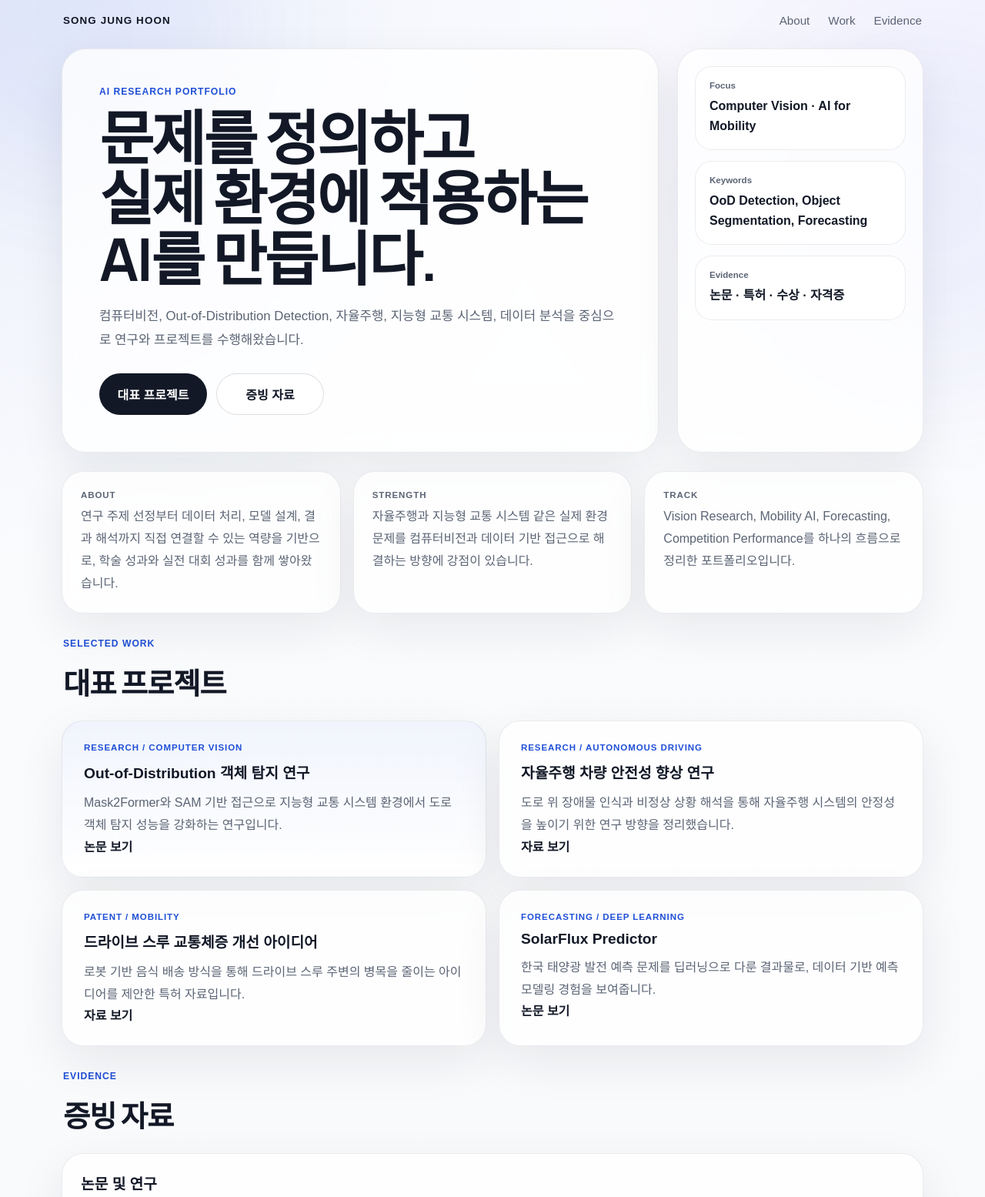
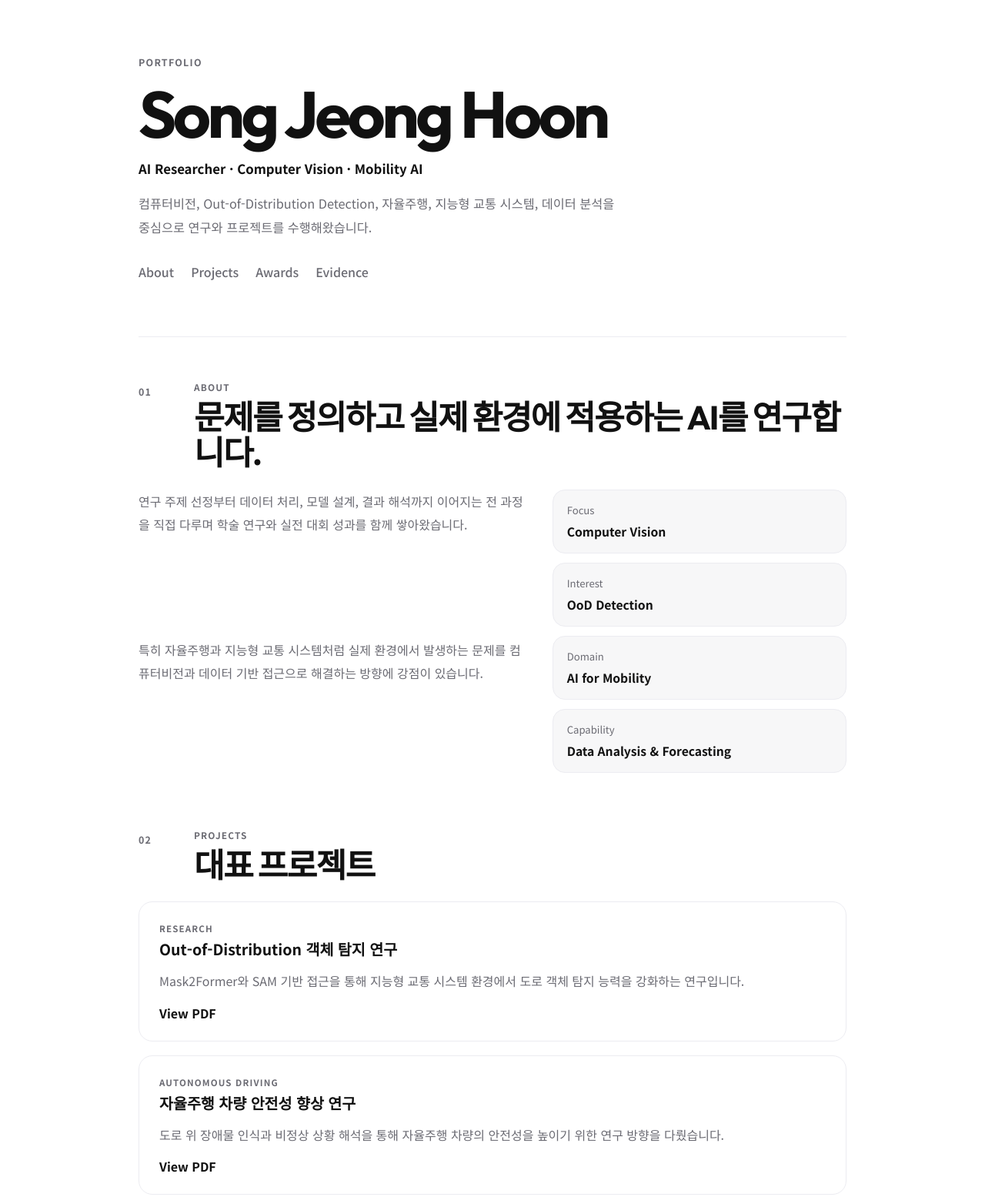
Before and after one commit to hon121215/portfolio, a plain HTML site: page index.html in a window 1280 px wide. Shown: the part 20-1575 px from the top of the page at 77% size. Drawn offline with Linux system fonts and the light colour scheme; a web font is replaced by a local one.

Commit message:
Restructure portfolio layout

```diff
--- a/index.html
+++ b/index.html
@@ -3,142 +3,179 @@
 <head>
   <meta charset="UTF-8">
   <meta name="viewport" content="width=device-width, initial-scale=1.0">
-  <title>송정훈 | Portfolio</title>
-  <meta name="description" content="송정훈의 AI, 컴퓨터비전, 데이터 분석, 지능형 교통 시스템 포트폴리오">
+  <title>Song Jeong Hoon | Portfolio</title>
+  <meta name="description" content="Song Jeong Hoon portfolio - AI research, computer vision, mobility AI, and data analysis">
   <link rel="preconnect" href="https://fonts.googleapis.com">
   <link rel="preconnect" href="https://fonts.gstatic.com" crossorigin>
-  <link href="https://fonts.googleapis.com/css2?family=IBM+Plex+Sans+KR:wght@400;500;600;700&family=Manrope:wght@600;700;800&display=swap" rel="stylesheet">
+  <link href="https://fonts.googleapis.com/css2?family=Noto+Sans+KR:wght@400;500;700&family=Outfit:wght@500;600;700;800&display=swap" rel="stylesheet">
   <link rel="stylesheet" href="styles.css">
 </head>
 <body>
-  <div class="background-orb orb-left"></div>
-  <div class="background-orb orb-right"></div>
-
   <div class="site">
     <header class="hero">
-      <nav class="topbar">
-        <div class="brand">SONG JUNG HOON</div>
-        <div class="toplinks">
+      <div class="hero-inner">
+        <p class="hero-label">Portfolio</p>
+        <h1>Song Jeong Hoon</h1>
+        <p class="hero-role">AI Researcher · Computer Vision · Mobility AI</p>
+        <p class="hero-summary">
+          컴퓨터비전, Out-of-Distribution Detection, 자율주행, 지능형 교통 시스템,
+          데이터 분석을 중심으로 연구와 프로젝트를 수행해왔습니다.
+        </p>
+        <nav class="hero-nav">
           <a href="#about">About</a>
-          <a href="#work">Work</a>
+          <a href="#projects">Projects</a>
+          <a href="#awards">Awards</a>
           <a href="#evidence">Evidence</a>
-        </div>
-      </nav>
-
-      <div class="hero-grid">
-        <section class="hero-main">
-          <p class="eyebrow">AI RESEARCH PORTFOLIO</p>
-          <h1>문제를 정의하고<br>실제 환경에 적용하는 AI를 만듭니다.</h1>
-          <p class="hero-text">
-            컴퓨터비전, Out-of-Distribution Detection, 자율주행, 지능형 교통 시스템,
-            데이터 분석을 중심으로 연구와 프로젝트를 수행해왔습니다.
-          </p>
-          <div class="hero-actions">
-            <a class="button primary" href="#work">대표 프로젝트</a>
-            <a class="button ghost" href="#evidence">증빙 자료</a>
-          </div>
-        </section>
-
-        <aside class="hero-side">
-          <div class="info-block">
-            <span class="info-label">Focus</span>
-            <strong>Computer Vision · AI for Mobility</strong>
-          </div>
-          <div class="info-block">
-            <span class="info-label">Keywords</span>
-            <strong>OoD Detection, Object Segmentation, Forecasting</strong>
-          </div>
-          <div class="info-block">
-            <span class="info-label">Evidence</span>
-            <strong>논문 · 특허 · 수상 · 자격증</strong>
-          </div>
-        </aside>
+        </nav>
       </div>
     </header>
 
-    <main>
-      <section class="section intro-strip" id="about">
-        <div class="intro-card">
-          <span class="mini-label">About</span>
-          <p>
-            연구 주제 선정부터 데이터 처리, 모델 설계, 결과 해석까지 직접 연결할 수 있는 역량을
-            기반으로, 학술 성과와 실전 대회 성과를 함께 쌓아왔습니다.
-          </p>
+    <main class="content">
+      <section class="section" id="about">
+        <div class="section-head">
+          <span class="section-index">01</span>
+          <div>
+            <p class="section-kicker">About</p>
+            <h2>문제를 정의하고 실제 환경에 적용하는 AI를 연구합니다.</h2>
+          </div>
         </div>
-        <div class="intro-card">
-          <span class="mini-label">Strength</span>
-          <p>
-            자율주행과 지능형 교통 시스템 같은 실제 환경 문제를 컴퓨터비전과 데이터 기반 접근으로
-            해결하는 방향에 강점이 있습니다.
-          </p>
-        </div>
-        <div class="intro-card">
-          <span class="mini-label">Track</span>
-          <p>
-            Vision Research, Mobility AI, Forecasting, Competition Performance를 하나의 흐름으로
-            정리한 포트폴리오입니다.
-          </p>
+        <div class="about-grid">
+          <div class="about-text">
+            <p>
+              연구 주제 선정부터 데이터 처리, 모델 설계, 결과 해석까지 이어지는 전 과정을 직접 다루며
+              학술 연구와 실전 대회 성과를 함께 쌓아왔습니다.
+            </p>
+            <p>
+              특히 자율주행과 지능형 교통 시스템처럼 실제 환경에서 발생하는 문제를
+              컴퓨터비전과 데이터 기반 접근으로 해결하는 방향에 강점이 있습니다.
+            </p>
+          </div>
+          <div class="about-points">
+            <div class="mini-card">
+              <span>Focus</span>
+              <strong>Computer Vision</strong>
+            </div>
+            <div class="mini-card">
+              <span>Interest</span>
+              <strong>OoD Detection</strong>
+            </div>
+            <div class="mini-card">
+              <span>Domain</span>
+              <strong>AI for Mobility</strong>
+            </div>
+            <div class="mini-card">
+              <span>Capability</span>
+              <strong>Data Analysis & Forecasting</strong>
+            </div>
+          </div>
         </div>
       </section>
 
-      <section class="section" id="work">
+      <section class="section" id="projects">
         <div class="section-head">
-          <p class="eyebrow">Selected Work</p>
-          <h2>대표 프로젝트</h2>
+          <span class="section-index">02</span>
+          <div>
+            <p class="section-kicker">Projects</p>
+            <h2>대표 프로젝트</h2>
+          </div>
         </div>
 
-        <div class="project-list">
-          <article class="project-card featured">
-            <div class="project-meta">Research / Computer Vision</div>
+        <div class="project-stack">
+          <article class="project-item">
+            <p class="project-type">Research</p>
             <h3>Out-of-Distribution 객체 탐지 연구</h3>
             <p>
-              Mask2Former와 SAM 기반 접근으로 지능형 교통 시스템 환경에서
-              도로 객체 탐지 성능을 강화하는 연구입니다.
+              Mask2Former와 SAM 기반 접근을 통해 지능형 교통 시스템 환경에서
+              도로 객체 탐지 능력을 강화하는 연구입니다.
             </p>
-            <a href="./지능형%20교통%20시스템에서%20영상%20기반%20도로%20객체%20탐지%20능력%20강화를%20위한Mask2Former와%20SAM%20기반의%20Out-of-Distribution%20객체%20탐지%20연구.pdf">논문 보기</a>
+            <a href="./지능형%20교통%20시스템에서%20영상%20기반%20도로%20객체%20탐지%20능력%20강화를%20위한Mask2Former와%20SAM%20기반의%20Out-of-Distribution%20객체%20탐지%20연구.pdf">View PDF</a>
           </article>
 
-          <article class="project-card">
-            <div class="project-meta">Research / Autonomous Driving</div>
+          <article class="project-item">
+            <p class="project-type">Autonomous Driving</p>
             <h3>자율주행 차량 안전성 향상 연구</h3>
             <p>
-              도로 위 장애물 인식과 비정상 상황 해석을 통해 자율주행 시스템의
-              안정성을 높이기 위한 연구 방향을 정리했습니다.
+              도로 위 장애물 인식과 비정상 상황 해석을 통해 자율주행 차량의
+              안전성을 높이기 위한 연구 방향을 다뤘습니다.
             </p>
-            <a href="./송정훈-자율주행%20차량의%20안전성%20향상을%20위한%20도로%20위%20장애물%20인식%20및%20비정상%20상황%20해석%20모델%20연구.pdf">자료 보기</a>
+            <a href="./송정훈-자율주행%20차량의%20안전성%20향상을%20위한%20도로%20위%20장애물%20인식%20및%20비정상%20상황%20해석%20모델%20연구.pdf">View PDF</a>
           </article>
 
-          <article class="project-card">
-            <div class="project-meta">Patent / Mobility</div>
+          <article class="project-item">
+            <p class="project-type">Patent / Idea</p>
             <h3>드라이브 스루 교통체증 개선 아이디어</h3>
             <p>
-              로봇 기반 음식 배송 방식을 통해 드라이브 스루 주변의 병목을 줄이는
-              아이디어를 제안한 특허 자료입니다.
+              로봇을 활용한 음식 배송으로 드라이브 스루 매장 주변 교통체증을 줄이는
+              방안을 제안한 특허 자료입니다.
             </p>
-            <a href="./10-2024-0105820_드라이브%20스루%20매장%20주변의%20교통체증%20개선을%20위한%20로봇을%20활용한%20음식%20배송.pdf">자료 보기</a>
+            <a href="./10-2024-0105820_드라이브%20스루%20매장%20주변의%20교통체증%20개선을%20위한%20로봇을%20활용한%20음식%20배송.pdf">View PDF</a>
           </article>
 
-          <article class="project-card">
-            <div class="project-meta">Forecasting / Deep Learning</div>
+          <article class="project-item">
+            <p class="project-type">Forecasting</p>
             <h3>SolarFlux Predictor</h3>
             <p>
-              한국 태양광 발전 예측 문제를 딥러닝으로 다룬 결과물로,
+              태양광 발전량 예측 문제를 딥러닝 기반으로 다룬 결과물로,
               데이터 기반 예측 모델링 경험을 보여줍니다.
             </p>
-            <a href="./SolarFlux%20Predictor%20A%20Novel%20Deep%20Learning%20Approach%20for%20Photovoltaic%20Power%20Forecasting%20in%20South%20Korea.pdf">논문 보기</a>
+            <a href="./SolarFlux%20Predictor%20A%20Novel%20Deep%20Learning%20Approach%20for%20Photovoltaic%20Power%20Forecasting%20in%20South%20Korea.pdf">View PDF</a>
           </article>
+        </div>
+      </section>
+
+      <section class="section" id="awards">
+        <div class="section-head">
+          <span class="section-index">03</span>
+          <div>
+            <p class="section-kicker">Awards</p>
+            <h2>주요 성과</h2>
+          </div>
+        </div>
+
+        <div class="timeline">
+          <div class="timeline-item">
+            <span class="timeline-year">2024</span>
+            <div>
+              <strong>SCHU AI·SW Festival 금상</strong>
+              <p>AI·SW 분야 실전 성과를 보여주는 수상 실적</p>
+            </div>
+          </div>
+          <div class="timeline-item">
+            <span class="timeline-year">2024</span>
+            <div>
+              <strong>한국ITS학회 추계학술대회 최우수상</strong>
+              <p>지능형 교통 시스템 관련 연구 성과를 학술 무대에서 입증</p>
+            </div>
+          </div>
+          <div class="timeline-item">
+            <span class="timeline-year">2024</span>
+            <div>
+              <strong>한국컴퓨터정보학회 하계학술대회 우수논문상</strong>
+              <p>연구 기획과 논문화 역량을 보여주는 실적</p>
+            </div>
+          </div>
+          <div class="timeline-item">
+            <span class="timeline-year">2022-2024</span>
+            <div>
+              <strong>데이터 분석 및 개발 대회, 코딩경시대회, 아이디어 공모전 수상</strong>
+              <p>분석 역량과 문제 해결 능력을 실전 환경에서 검증</p>
+            </div>
+          </div>
         </div>
       </section>
 
       <section class="section" id="evidence">
         <div class="section-head">
-          <p class="eyebrow">Evidence</p>
-          <h2>증빙 자료</h2>
+          <span class="section-index">04</span>
+          <div>
+            <p class="section-kicker">Evidence</p>
+            <h2>증빙 자료</h2>
+          </div>
         </div>
 
-        <div class="evidence-layout">
-          <section class="evidence-card wide">
-            <h3>논문 및 연구</h3>
+        <div class="evidence-wrap">
+          <details class="evidence-group" open>
+            <summary>논문 및 연구</summary>
             <div class="evidence-links">
               <a href="./지능형%20교통%20시스템에서%20영상%20기반%20도로%20객체%20탐지%20능력%20강화를%20위한Mask2Former와%20SAM%20기반의%20Out-of-Distribution%20객체%20탐지%20연구.pdf">지능형 교통 시스템 기반 OoD 객체 탐지 연구</a>
               <a href="./지능형%20교통%20시스템에서%20영상%20기반%20도로%20객체%20탐지%20능력%20강화를%20위한Mask2Former와%20SAM%20기반의%20Out-of-Distribution%20객체%20탐지%20연구_발표자료.pdf">동일 주제 발표자료</a>
@@ -148,18 +185,18 @@
               <a href="./DDSP-SVC를%20활용한%20AI%20음성%20변환%20모델.pdf">DDSP-SVC 기반 AI 음성 변환 모델</a>
               <a href="./송정훈-자율주행%20차량의%20안전성%20향상을%20위한%20도로%20위%20장애물%20인식%20및%20비정상%20상황%20해석%20모델%20연구.pdf">자율주행 안전성 향상 연구</a>
             </div>
-          </section>
+          </details>
 
-          <section class="evidence-card">
-            <h3>특허 및 아이디어</h3>
+          <details class="evidence-group">
+            <summary>특허 및 아이디어</summary>
             <div class="evidence-links">
               <a href="./10-2024-0105820_드라이브%20스루%20매장%20주변의%20교통체증%20개선을%20위한%20로봇을%20활용한%20음식%20배송.pdf">드라이브 스루 교통체증 개선 아이디어</a>
             </div>
-          </section>
+          </details>
 
-          <section class="evidence-card wide">
-            <h3>수상 실적</h3>
-            <div class="evidence-links two-col">
+          <details class="evidence-group">
+            <summary>수상 실적</summary>
+            <div class="evidence-links">
               <a href="./송정훈-2024년%20SCHU%20AI·SW%20Festival%20금상.pdf">2024 SCHU AI·SW Festival 금상</a>
               <a href="./송정훈-2024년%20포트폴리오(캡스톤)%20경진대회%20우수상.pdf">2024 포트폴리오(캡스톤) 경진대회 우수상</a>
               <a href="./송정훈-2024년%20한국ITS학회%20추계학술대회(학부생세션)%20최우수상.pdf">2024 한국ITS학회 추계학술대회 최우수상</a>
@@ -170,22 +207,16 @@
               <a href="./송정훈-2024년%20DSC%20스마트%20모빌리티%20발명%20아이디어%20경진대회%20장려상.pdf">2024 DSC 스마트 모빌리티 발명 아이디어 경진대회 장려상</a>
               <a href="./송정훈-2022년%20제%206회%20데이터%20분석%20및%20개발%20대회%20우수상.pdf">2022 데이터 분석 및 개발 대회 우수상</a>
             </div>
-          </section>
+          </details>
 
-          <section class="evidence-card">
-            <h3>자격증</h3>
+          <details class="evidence-group">
+            <summary>자격증 및 활동</summary>
             <div class="evidence-links">
               <a href="./송정훈-자격증(SQLD).pdf">SQLD</a>
               <a href="./송정훈-자격증(ADsP).pdf">ADsP</a>
-            </div>
-          </section>
-
-          <section class="evidence-card">
-            <h3>대외 활동</h3>
-            <div class="evidence-links">
               <a href="./송정훈-ETRI활동.pdf">ETRI 활동 증빙</a>
             </div>
-          </section>
+          </details>
         </div>
       </section>
     </main>
--- a/styles.css
+++ b/styles.css
@@ -1,15 +1,12 @@
 :root {
-  --bg: #f7f8fa;
-  --bg-soft: #eef2f6;
-  --surface: rgba(255, 255, 255, 0.78);
-  --surface-strong: #ffffff;
-  --text: #121826;
-  --muted: #5b6474;
-  --line: rgba(18, 24, 38, 0.08);
-  --line-strong: rgba(18, 24, 38, 0.14);
-  --accent: #1f4fd6;
-  --accent-soft: rgba(31, 79, 214, 0.08);
-  --shadow: 0 20px 60px rgba(15, 23, 42, 0.08);
+  --bg: #ffffff;
+  --surface: #ffffff;
+  --surface-soft: #f7f7f8;
+  --text: #111111;
+  --muted: #6b6b73;
+  --line: #ececf1;
+  --line-strong: #d7d7de;
+  --accent: #202632;
 }
 
 * {
@@ -22,12 +19,9 @@ html {
 
 body {
   margin: 0;
-  font-family: "IBM Plex Sans KR", sans-serif;
+  font-family: "Noto Sans KR", sans-serif;
   color: var(--text);
-  background:
-    radial-gradient(circle at 0% 0%, rgba(31, 79, 214, 0.08), transparent 24%),
-    radial-gradient(circle at 100% 0%, rgba(123, 92, 255, 0.06), transparent 22%),
-    linear-gradient(180deg, #fbfcfe 0%, var(--bg) 100%);
+  background: var(--bg);
 }
 
 a {
@@ -35,330 +29,277 @@ a {
   text-decoration: none;
 }
 
-.background-orb {
-  position: fixed;
-  width: 460px;
-  height: 460px;
-  border-radius: 50%;
-  filter: blur(80px);
-  pointer-events: none;
-  opacity: 0.55;
-  z-index: 0;
+.site {
+  width: min(920px, calc(100% - 40px));
+  margin: 0 auto;
+  padding: 56px 0 100px;
 }
 
-.orb-left {
-  top: -180px;
-  left: -120px;
-  background: rgba(31, 79, 214, 0.10);
+.hero {
+  padding: 36px 0 72px;
+  border-bottom: 1px solid var(--line);
 }
 
-.orb-right {
-  top: 60px;
-  right: -160px;
-  background: rgba(102, 126, 234, 0.10);
+.hero-inner {
+  max-width: 720px;
 }
 
-.site {
-  position: relative;
-  z-index: 1;
-  width: min(1120px, calc(100% - 40px));
-  margin: 0 auto;
-  padding: 28px 0 64px;
-}
-
-.topbar {
-  display: flex;
-  align-items: center;
-  justify-content: space-between;
-  padding: 10px 2px 28px;
-}
-
-.brand,
-.eyebrow,
-.mini-label,
-.project-meta {
-  letter-spacing: 0.08em;
+.hero-label,
+.section-kicker,
+.project-type,
+.section-index {
+  letter-spacing: 0.1em;
   text-transform: uppercase;
 }
 
-.brand {
-  font-size: 0.84rem;
-  font-weight: 700;
-}
-
-.toplinks {
-  display: flex;
-  gap: 24px;
-}
-
-.toplinks a {
+.hero-label {
+  margin: 0 0 18px;
   color: var(--muted);
-  font-size: 0.95rem;
-}
-
-.hero-grid {
-  display: grid;
-  grid-template-columns: minmax(0, 1.4fr) 320px;
-  gap: 24px;
-  align-items: stretch;
-}
-
-.hero-main,
-.hero-side,
-.intro-card,
-.project-card,
-.evidence-card {
-  border: 1px solid var(--line);
-  background: var(--surface);
-  backdrop-filter: blur(14px);
-  box-shadow: var(--shadow);
-}
-
-.hero-main {
-  border-radius: 32px;
-  padding: 48px;
-}
-
-.hero-side {
-  border-radius: 32px;
-  padding: 22px;
-  display: grid;
-  gap: 14px;
-  align-content: start;
-}
-
-.eyebrow {
-  margin: 0 0 14px;
-  color: var(--accent);
-  font-size: 0.76rem;
+  font-size: 0.78rem;
   font-weight: 700;
 }
 
 h1 {
   margin: 0;
-  font-family: "Manrope", sans-serif;
-  font-size: clamp(2.7rem, 6vw, 4.9rem);
-  line-height: 1.02;
-  letter-spacing: -0.04em;
+  font-family: "Outfit", sans-serif;
+  font-size: clamp(3rem, 7vw, 5.3rem);
+  line-height: 0.95;
+  letter-spacing: -0.05em;
 }
 
-.hero-text {
-  max-width: 700px;
-  margin: 20px 0 0;
-  color: var(--muted);
+.hero-role {
+  margin: 18px 0 0;
   font-size: 1.05rem;
-  line-height: 1.85;
-}
-
-.hero-actions {
-  display: flex;
-  gap: 12px;
-  flex-wrap: wrap;
-  margin-top: 28px;
-}
-
-.button {
-  display: inline-flex;
-  align-items: center;
-  justify-content: center;
-  min-width: 140px;
-  padding: 14px 20px;
-  border-radius: 999px;
-  font-weight: 700;
-  transition: transform 160ms ease, border-color 160ms ease, background-color 160ms ease;
-}
-
-.button:hover {
-  transform: translateY(-2px);
-}
-
-.button.primary {
-  color: #fff;
-  background: var(--text);
-}
-
-.button.ghost {
-  border: 1px solid var(--line-strong);
-  background: rgba(255, 255, 255, 0.7);
-}
-
-.info-block {
-  padding: 18px;
-  border-radius: 22px;
-  background: var(--surface-strong);
-  border: 1px solid var(--line);
-}
-
-.info-label,
-.mini-label {
-  display: block;
-  margin-bottom: 8px;
-  color: var(--muted);
-  font-size: 0.72rem;
   font-weight: 700;
 }
 
-.info-block strong {
-  font-size: 1rem;
-  line-height: 1.6;
+.hero-summary {
+  max-width: 620px;
+  margin: 18px 0 0;
+  color: var(--muted);
+  font-size: 1.02rem;
+  line-height: 1.9;
+}
+
+.hero-nav {
+  display: flex;
+  gap: 22px;
+  flex-wrap: wrap;
+  margin-top: 30px;
+}
+
+.hero-nav a {
+  color: var(--muted);
+  font-weight: 500;
+}
+
+.hero-nav a:hover,
+.project-item a:hover,
+.evidence-links a:hover {
+  color: var(--accent);
+}
+
+.content {
+  display: grid;
+  gap: 72px;
+  padding-top: 56px;
 }
 
 .section {
-  margin-top: 24px;
-}
-
-.intro-strip {
   display: grid;
-  grid-template-columns: repeat(3, minmax(0, 1fr));
-  gap: 16px;
-}
-
-.intro-card,
-.project-card,
-.evidence-card {
-  border-radius: 28px;
-}
-
-.intro-card {
-  padding: 24px;
-}
-
-.intro-card p,
-.project-card p,
-.evidence-card p {
-  margin: 0;
-  color: var(--muted);
-  line-height: 1.8;
+  gap: 24px;
 }
 
 .section-head {
-  margin-bottom: 14px;
-  padding: 8px 2px;
+  display: grid;
+  grid-template-columns: 56px 1fr;
+  gap: 16px;
+  align-items: start;
+}
+
+.section-index {
+  padding-top: 6px;
+  color: var(--muted);
+  font-size: 0.78rem;
+  font-weight: 700;
+}
+
+.section-kicker {
+  margin: 0 0 8px;
+  color: var(--muted);
+  font-size: 0.74rem;
+  font-weight: 700;
 }
 
 h2 {
   margin: 0;
-  font-family: "Manrope", sans-serif;
-  font-size: clamp(1.8rem, 3vw, 2.8rem);
-  letter-spacing: -0.03em;
+  font-family: "Outfit", sans-serif;
+  font-size: clamp(1.8rem, 4vw, 2.7rem);
+  line-height: 1.08;
+  letter-spacing: -0.04em;
 }
 
-.project-list {
+.about-grid {
   display: grid;
-  grid-template-columns: repeat(2, minmax(0, 1fr));
-  gap: 16px;
+  grid-template-columns: 1.2fr 0.9fr;
+  gap: 28px;
 }
 
-.project-card {
-  padding: 28px;
+.about-text p,
+.project-item p,
+.timeline-item p {
+  margin: 0;
+  color: var(--muted);
+  line-height: 1.9;
 }
 
-.project-card.featured {
-  background:
-    linear-gradient(180deg, rgba(31, 79, 214, 0.06), rgba(255, 255, 255, 0.8)),
-    var(--surface);
+.about-text {
+  display: grid;
+  gap: 18px;
 }
 
-.project-meta {
-  margin-bottom: 12px;
-  color: var(--accent);
+.about-points {
+  display: grid;
+  gap: 12px;
+}
+
+.mini-card {
+  padding: 16px 18px;
+  border: 1px solid var(--line);
+  border-radius: 16px;
+  background: var(--surface-soft);
+}
+
+.mini-card span {
+  display: block;
+  margin-bottom: 6px;
+  color: var(--muted);
+  font-size: 0.82rem;
+}
+
+.mini-card strong {
+  font-size: 0.98rem;
+}
+
+.project-stack {
+  display: grid;
+  gap: 18px;
+}
+
+.project-item {
+  padding: 24px 26px;
+  border: 1px solid var(--line);
+  border-radius: 18px;
+  background: var(--surface);
+}
+
+.project-type {
+  margin: 0 0 10px;
+  color: var(--muted);
   font-size: 0.72rem;
   font-weight: 700;
 }
 
 h3 {
   margin: 0 0 12px;
-  font-size: 1.2rem;
+  font-size: 1.22rem;
 }
 
-.project-card a,
-.evidence-links a {
-  color: var(--text);
+.project-item a {
+  display: inline-block;
+  margin-top: 14px;
   font-weight: 700;
 }
 
-.project-card a {
-  margin-top: 12px;
+.timeline {
+  display: grid;
+  gap: 18px;
 }
 
-.project-card a:hover,
-.evidence-links a:hover,
-.toplinks a:hover {
-  color: var(--accent);
+.timeline-item {
+  display: grid;
+  grid-template-columns: 120px 1fr;
+  gap: 18px;
+  padding-top: 2px;
 }
 
-.evidence-layout {
-  display: grid;
-  grid-template-columns: repeat(2, minmax(0, 1fr));
-  gap: 16px;
+.timeline-year {
+  color: var(--muted);
+  font-weight: 700;
 }
 
-.evidence-card {
-  padding: 24px;
+.timeline-item strong {
+  display: block;
+  margin-bottom: 6px;
 }
 
-.evidence-card.wide {
-  grid-column: span 2;
+.evidence-wrap {
+  display: grid;
+  gap: 12px;
+}
+
+.evidence-group {
+  border: 1px solid var(--line);
+  border-radius: 18px;
+  background: var(--surface);
+  overflow: hidden;
+}
+
+.evidence-group summary {
+  padding: 18px 22px;
+  cursor: pointer;
+  list-style: none;
+  font-weight: 700;
+}
+
+.evidence-group summary::-webkit-details-marker {
+  display: none;
 }
 
 .evidence-links {
   display: grid;
   gap: 10px;
-}
-
-.evidence-links.two-col {
-  grid-template-columns: repeat(2, minmax(0, 1fr));
+  padding: 0 22px 22px;
 }
 
 .evidence-links a {
-  display: block;
-  padding: 14px 16px;
-  border-radius: 18px;
-  background: rgba(248, 250, 252, 0.95);
+  padding: 12px 14px;
   border: 1px solid var(--line);
+  border-radius: 12px;
+  background: var(--surface-soft);
   line-height: 1.55;
 }
 
-@media (max-width: 960px) {
-  .hero-grid,
-  .intro-strip,
-  .project-list,
-  .evidence-layout,
-  .evidence-links.two-col {
+@media (max-width: 760px) {
+  .site {
+    width: min(100% - 24px, 920px);
+    padding-top: 28px;
+  }
+
+  .hero {
+    padding: 18px 0 52px;
+  }
+
+  .content {
+    gap: 52px;
+    padding-top: 42px;
+  }
+
+  .section-head,
+  .about-grid,
+  .timeline-item {
     grid-template-columns: 1fr;
   }
 
-  .evidence-card.wide {
-    grid-column: span 1;
+  .section-head {
+    gap: 8px;
   }
 
-  .topbar {
-    flex-direction: column;
-    align-items: flex-start;
-    gap: 12px;
+  .section-index {
+    padding-top: 0;
+  }
+
+  .hero-nav {
+    gap: 14px;
   }
 }
-
-@media (max-width: 640px) {
-  .site {
-    width: min(100% - 20px, 1120px);
-    padding-top: 14px;
-  }
-
-  .hero-main {
-    padding: 32px 24px;
-  }
-
-  .hero-actions {
-    flex-direction: column;
-  }
-
-  .button {
-    width: 100%;
-  }
-
-  .toplinks {
-    gap: 16px;
-    flex-wrap: wrap;
-  }
-}
```
